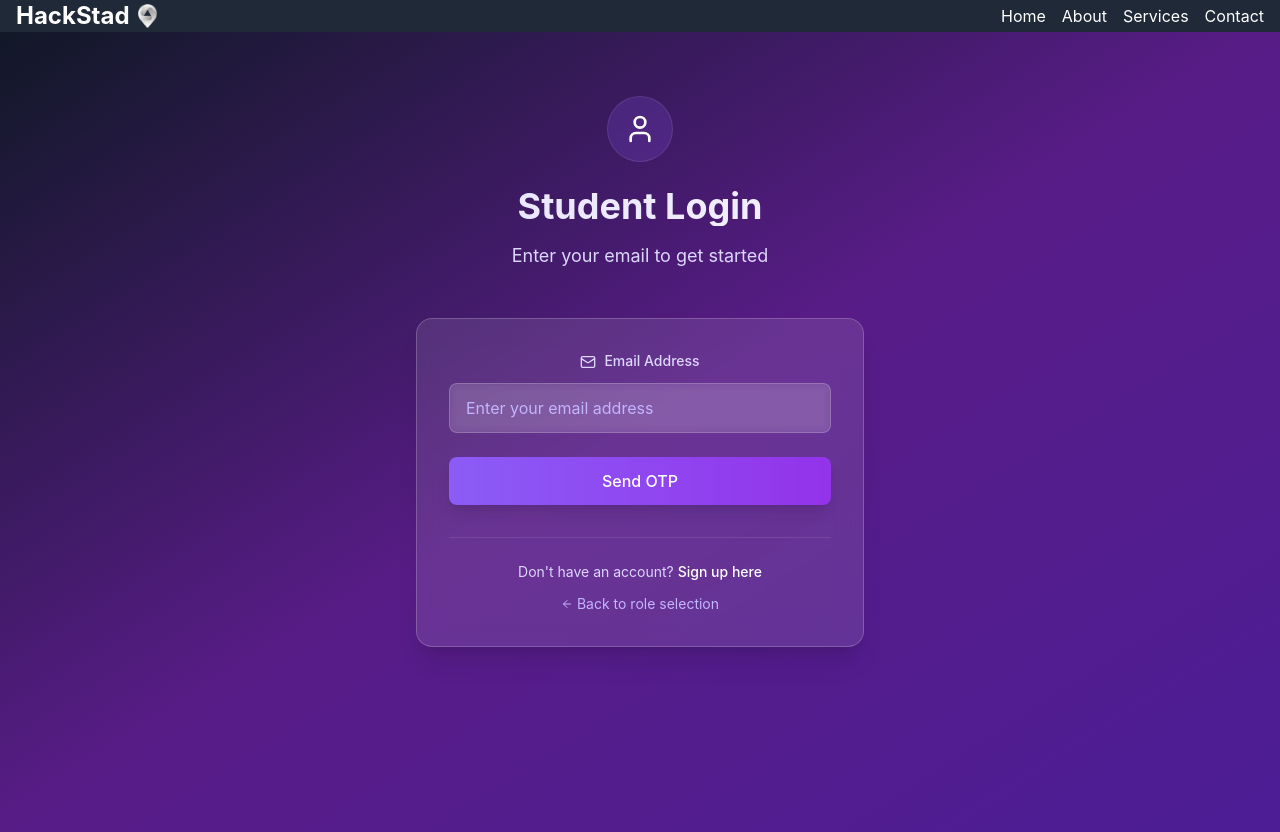
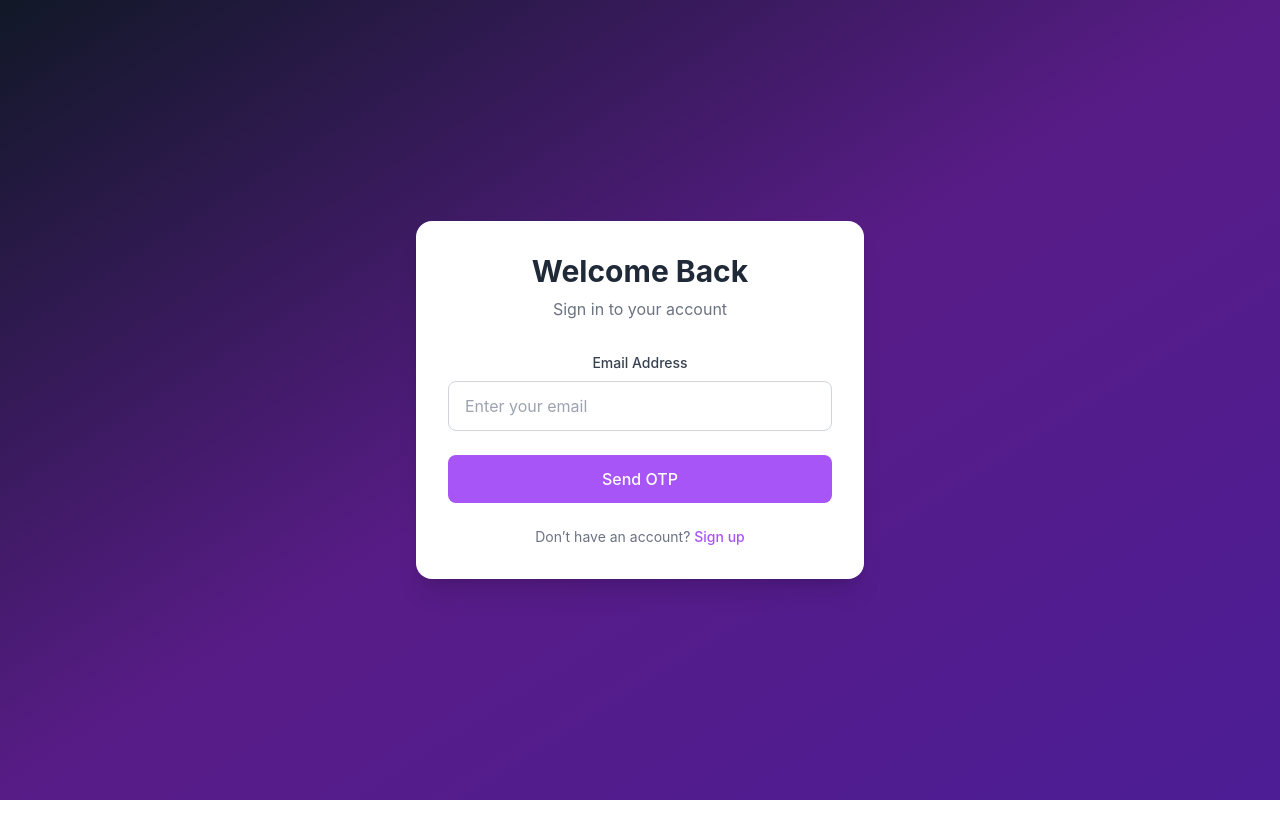
Before and after one commit to krishkrishna03/HackStad, a React (Create React App) app in the folder frontend/: page /login-student in a window 1280 px wide. After the commit the page ends 800 px from the top, so only its background shows below. Built offline with nearby package versions, Linux system fonts and the light colour scheme; a web font is replaced by a local one.

Commit message:
Update LoginPage.js

```diff
--- a/frontend/src/user/LoginPage.js
+++ b/frontend/src/user/LoginPage.js
@@ -1,20 +1,14 @@
 import React, { useState } from 'react';
-import toast, { Toaster } from 'react-hot-toast';
-import { useNavigate, useLocation } from 'react-router-dom';
-import { Mail, Shield, ArrowLeft, User } from 'lucide-react';
+import toast from 'react-hot-toast';
+import { useNavigate,useLocation } from 'react-router-dom';
 import axios from 'axios';
-import Navbar from './Navbar';
-
-function StudentLoginForm() {
+function LoginForm() {
   const navigate = useNavigate();
-  const location = useLocation();
-
   const [step, setStep] = useState('email');
   const [email, setEmail] = useState('');
   const [otp, setOtp] = useState('');
-  const [isLoading, setIsLoading] = useState(false);
+  const location = useLocation();
 
-  // Use environment variable or fallback to your deployed backend URL (HTTPS)
   const getBaseURL = () => {
     if (process.env.REACT_APP_API_URL) {
       return process.env.REACT_APP_API_URL;
@@ -24,7 +18,6 @@ function StudentLoginForm() {
 
   const handleEmailSubmit = async (e) => {
     e.preventDefault();
-    setIsLoading(true);
     try {
       await axios.post(`${getBaseURL()}/userlogin`, { email });
       toast.success('OTP sent to your email!');
@@ -32,8 +25,6 @@ function StudentLoginForm() {
     } catch (error) {
       console.error('Error Sending OTP:', error);
       toast.error('Failed to Send OTP. Please try again.');
-    } finally {
-      setIsLoading(false);
     }
   };
 
@@ -43,169 +34,106 @@ function StudentLoginForm() {
 
   const handleOtpSubmit = async (e) => {
   e.preventDefault();
-    setIsLoading(true);
   try {
     const response = await axios.post(`${getBaseURL()}/verify-user`, { otp: parseInt(otp) });
     const accessToken = response.data.access_token;
-      const refreshToken = response.data.refresh_token;
+    const refreshToken = response.data.refresh_token; // Assume the backend returns a refresh token
 
-      // Store tokens
+    console.log('Access Token:', accessToken);
+    console.log('Refresh Token:', refreshToken);
+
+    // Store both tokens in localStorage
     localStorage.setItem('token', accessToken);
     localStorage.setItem('refresh_token', refreshToken);
 
     toast.success('Login successful!');
+    // Clear the stored redirect URL so it doesn't interfere later
     localStorage.removeItem('redirectUrl');
-      navigate(redirectUrl, { replace: true });
+    navigate(redirectUrl, { replace: true }); // Redirect to user dashboard
+
   } catch (error) {
     console.error('Error verifying OTP:', error);
     toast.error('Invalid OTP. Please try again.');
-    } finally {
-      setIsLoading(false);
   }
 };
 
+
   return (
-    <>
-      <Navbar />
-      <div className="min-h-screen bg-gradient-to-br from-gray-900 via-purple-900 to-violet-900 text-white">
-        <div className="container mx-auto px-4 py-16">
-          {/* Header */}
-          <div className="text-center mb-12">
-            <div className="flex items-center justify-center mb-6">
-              <div className="rounded-full bg-violet-500/20 p-4 backdrop-blur-sm border border-white/10">
-                <User className="h-8 w-8 text-white" />
-              </div>
-            </div>
-            <h1 className="text-4xl font-bold mb-4 bg-clip-text text-transparent bg-gradient-to-r from-violet-200 to-white">
-              Student Login
-            </h1>
-            <p className="text-violet-200 text-lg">
-              {step === 'email' ? 'Enter your email to get started' : 'Verify your identity with OTP'}
-            </p>
+    <div className="min-h-screen bg-gradient-to-br from-gray-900 via-purple-900 to-violet-900 flex items-center justify-center p-4">
+      <div className="bg-white rounded-2xl shadow-xl max-w-md w-full p-8">
+        <div className="text-center mb-8">
+          <h2 className="text-3xl font-bold text-gray-800">Welcome Back</h2>
+          <p className="text-gray-500 mt-2">Sign in to your account</p>
         </div>
 
-          {/* Login Form */}
-          <div className="max-w-md mx-auto">
-            <div className="bg-white/10 backdrop-blur-md rounded-2xl border border-white/20 p-8 shadow-xl">
         {step === 'email' ? (
           <form onSubmit={handleEmailSubmit} className="space-y-6">
             <div>
-                    <label className="text-sm font-medium text-violet-200 block mb-3">
-                      <Mail className="inline h-4 w-4 mr-2" />
+              <label className="text-sm font-medium text-gray-700 block mb-2">
                 Email Address
               </label>
               <input
                 type="email"
                 value={email}
                 onChange={(e) => setEmail(e.target.value)}
-                      className="w-full px-4 py-3 rounded-lg bg-white/10 border border-white/20 text-white placeholder-violet-300 focus:ring-2 focus:ring-violet-500 focus:border-transparent outline-none transition-all duration-200 backdrop-blur-sm"
-                      placeholder="Enter your email address"
+                className="w-full px-4 py-3 rounded-lg border border-gray-300 focus:ring-2 focus:ring-purple-500 focus:border-transparent outline-none transition-colors duration-200"
+                placeholder="Enter your email"
                 required
-                      disabled={isLoading}
               />
             </div>
             <button
               type="submit"
-                    disabled={isLoading}
-                    className="w-full bg-gradient-to-r from-violet-500 to-purple-600 text-white py-3 rounded-lg hover:from-violet-600 hover:to-purple-700 transition-all duration-200 font-medium shadow-lg hover:shadow-violet-500/25 disabled:opacity-50 disabled:cursor-not-allowed"
+              className="w-full bg-purple-500 text-white py-3 rounded-lg hover:bg-purple-600 transition-colors duration-200 font-medium"
             >
-                    {isLoading ? (
-                      <div className="flex items-center justify-center">
-                        <div className="animate-spin rounded-full h-5 w-5 border-b-2 border-white mr-2"></div>
-                        Sending OTP...
-                      </div>
-                    ) : (
-                      'Send OTP'
-                    )}
+              Send OTP
             </button>
           </form>
         ) : (
           <form onSubmit={handleOtpSubmit} className="space-y-6">
             <div>
-                    <label className="text-sm font-medium text-violet-200 block mb-3">
-                      <Shield className="inline h-4 w-4 mr-2" />
+              <label className="text-sm font-medium text-gray-700 block mb-2">
                 Enter OTP
               </label>
               <input
                 type="text"
                 value={otp}
                 onChange={(e) => setOtp(e.target.value)}
-                      className="w-full px-4 py-3 rounded-lg bg-white/10 border border-white/20 text-white placeholder-violet-300 focus:ring-2 focus:ring-violet-500 focus:border-transparent outline-none transition-all duration-200 backdrop-blur-sm text-center text-lg tracking-widest"
-                      placeholder="000000"
+                className="w-full px-4 py-3 rounded-lg border border-gray-300 focus:ring-2 focus:ring-purple-500 focus:border-transparent outline-none transition-colors duration-200"
+                placeholder="Enter 6-digit OTP"
                 maxLength="6"
                 required
-                      disabled={isLoading}
               />
-                    <div className="mt-3 p-3 bg-violet-500/10 rounded-lg border border-violet-500/20">
-                      <p className="text-sm text-violet-200">
-                        OTP sent to <span className="font-medium text-white">{email}</span>
-                      </p>
+              <p className="mt-2 text-sm text-gray-500">
+                OTP sent to {email}
                 <button
                   type="button"
                   onClick={() => setStep('email')}
-                        className="mt-2 text-sm text-violet-300 hover:text-white transition-colors duration-200 flex items-center"
+                  className="ml-2 text-purple-500 hover:text-purple-600"
                 >
-                        <ArrowLeft className="h-3 w-3 mr-1" />
-                        Change email address
+                  Change email
                 </button>
-                    </div>
+              </p>
             </div>
             <button
               type="submit"
-                    disabled={isLoading}
-                    className="w-full bg-gradient-to-r from-violet-500 to-purple-600 text-white py-3 rounded-lg hover:from-violet-600 hover:to-purple-700 transition-all duration-200 font-medium shadow-lg hover:shadow-violet-500/25 disabled:opacity-50 disabled:cursor-not-allowed"
+              className="w-full bg-purple-500 text-white py-3 rounded-lg hover:bg-purple-600 transition-colors duration-200 font-medium"
             >
-                    {isLoading ? (
-                      <div className="flex items-center justify-center">
-                        <div className="animate-spin rounded-full h-5 w-5 border-b-2 border-white mr-2"></div>
-                        Verifying...
-                      </div>
-                    ) : (
-                      'Verify & Sign In'
-                    )}
+              Verify & Sign In
             </button>
           </form>
         )}
 
-              {/* Footer Links */}
-              <div className="mt-8 pt-6 border-t border-white/10">
-                <div className="text-center space-y-3">
-                  <p className="text-sm text-violet-200">
-                    Don't have an account?{' '}
-                    <a
-                      href="/student-signup"
-                      className="text-white font-medium hover:text-violet-200 transition-colors duration-200"
-                    >
-                      Sign up here
+        <div className="mt-6 text-center">
+          <p className="text-sm text-gray-500">
+            Don’t have an account?{' '}
+            <a href="/student-signup" className="text-purple-500 hover:text-purple-600 font-medium">
+              Sign up
             </a>
           </p>
-                  <button
-                    onClick={() => navigate('/signin')}
-                    className="text-sm text-violet-300 hover:text-white transition-colors duration-200 flex items-center justify-center mx-auto"
-                  >
-                    <ArrowLeft className="h-3 w-3 mr-1" />
-                    Back to role selection
-                  </button>
         </div>
       </div>
     </div>
-          </div>
-        </div>
-      </div>
-      <Toaster
-        position="top-center"
-        toastOptions={{
-          duration: 4000,
-          style: {
-            background: 'rgba(255, 255, 255, 0.1)',
-            backdropFilter: 'blur(10px)',
-            color: '#fff',
-            border: '1px solid rgba(255, 255, 255, 0.2)',
-          },
-        }}
-      />
-    </>
   );
 }
 
-export default StudentLoginForm;
+export default LoginForm;
```
Lines whose indentation alone changed are shown as unchanged.
